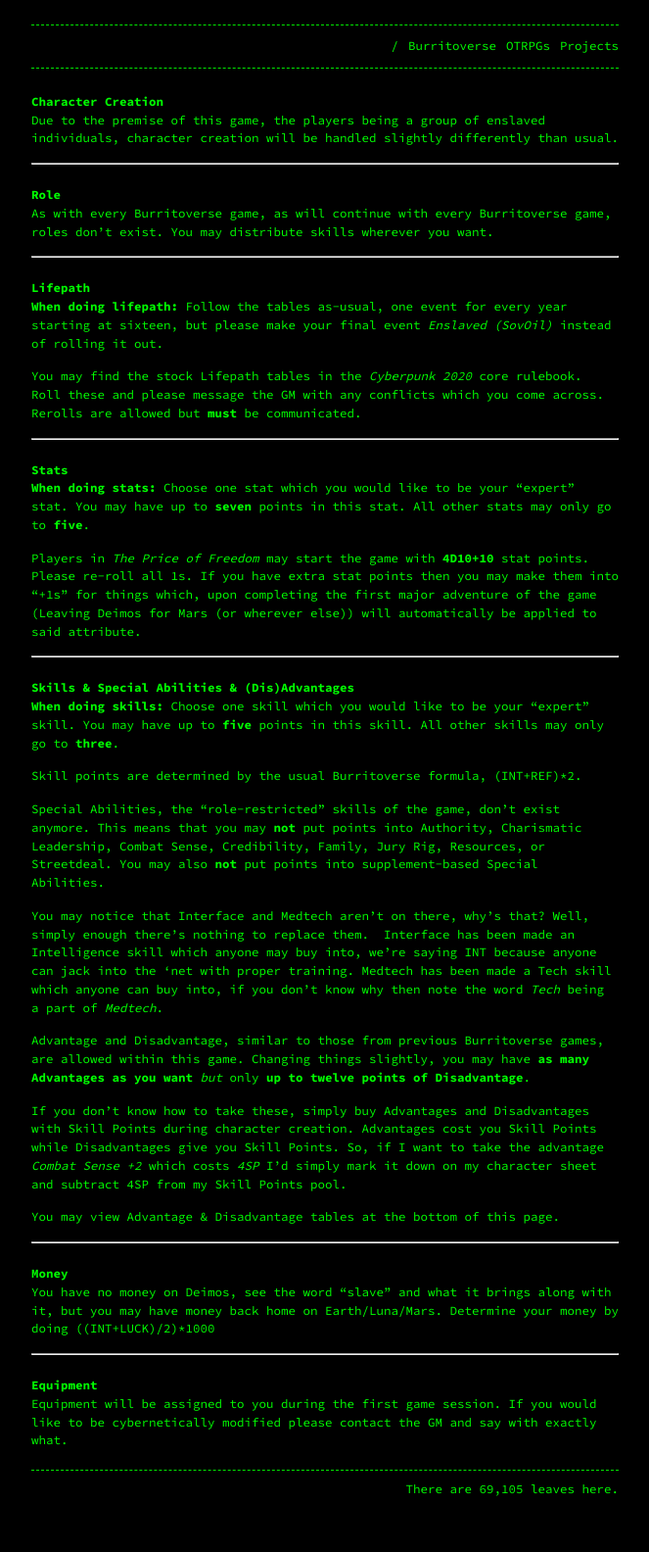
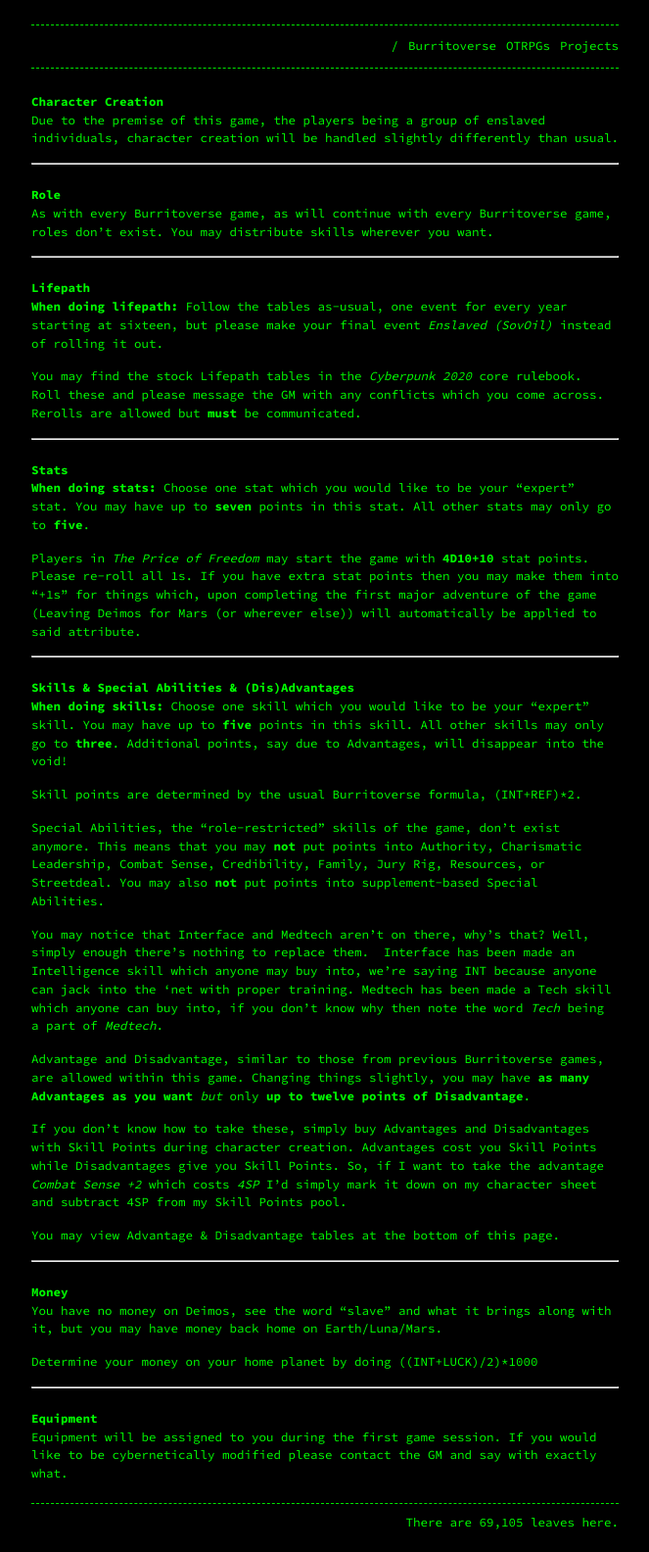
Before and after one commit to Terwilliger69105/69105.github.io, a Jekyll site: the page built from _pages/burritoverse/charactercreation.md, in a window 1280 px wide. Shown: the whole page at 98% size, without its empty margins (308-971 px from the left). Built offline with Jekyll 4.4.1, drawn with Linux system fonts in a browser that asks for light colours; our own code applies the rules of GitHub Pages for plain Markdown files; before the commit the page ends 1550 px from its top, so only the background shows below that.

Commit message:
Update charactercreation.md

```diff
--- a/_pages/burritoverse/charactercreation.md
+++ b/_pages/burritoverse/charactercreation.md
@@ -34,7 +34,7 @@ Players in *The Price of Freedom* may start the game with **4D10+10** stat point
 
 ### Skills & Special Abilities & (Dis)Advantages
 
-**When doing skills:** Choose one skill which you would like to be your "expert" skill. You may have up to **five** points in this skill. All other skills may only go to **three**.
+**When doing skills:** Choose one skill which you would like to be your "expert" skill. You may have up to **five** points in this skill. All other skills may only go to **three**. Additional points, say due to Advantages, will disappear into the void!
 
 Skill points are determined by the usual Burritoverse formula, (INT+REF)*2.
 
@@ -52,7 +52,9 @@ You may view Advantage & Disadvantage tables at the bottom of this page.
 
 ### Money
 
-You have no money on Deimos, see the word "slave" and what it brings along with it, but you may have money back home on Earth/Luna/Mars. Determine your money by doing ((INT+LUCK)/2)*1000
+You have no money on Deimos, see the word "slave" and what it brings along with it, but you may have money back home on Earth/Luna/Mars.
+
+Determine your money on your home planet by doing ((INT+LUCK)/2)*1000
 
 ---
 
```
